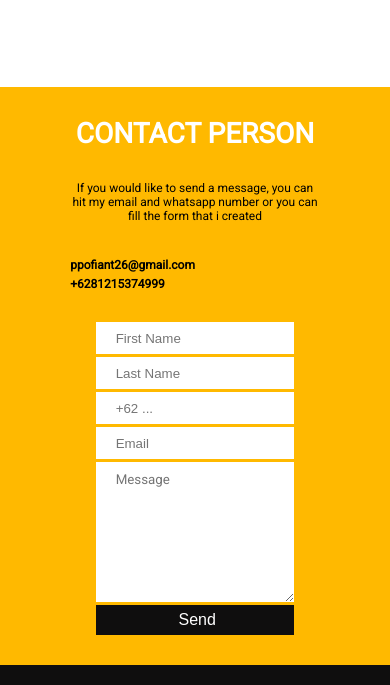
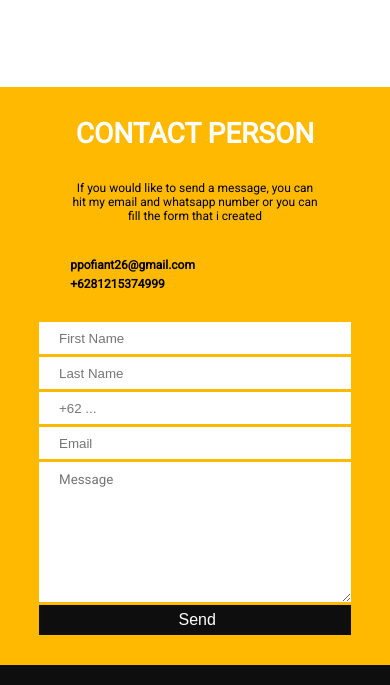
Before and after one commit to ppofiant/cv-website, a plain HTML site: page home.html in a window 390 px wide. Shown: the part 2899-3584 px from the top of the page. Drawn offline with Linux system fonts and the light colour scheme.

Commit message:
update page contact form

```diff
--- a/css/contact.css
+++ b/css/contact.css
@@ -139,8 +139,12 @@
     font-size: 12px;
   }
 
+  form {
+    width: 100%;
+  }
+
   .form-email {
-    width: 75%;
+    width: 100%;
     margin: auto;
   }
 
```
Also changed, not shown: html/portfolio.html (+1 -1 lines).
